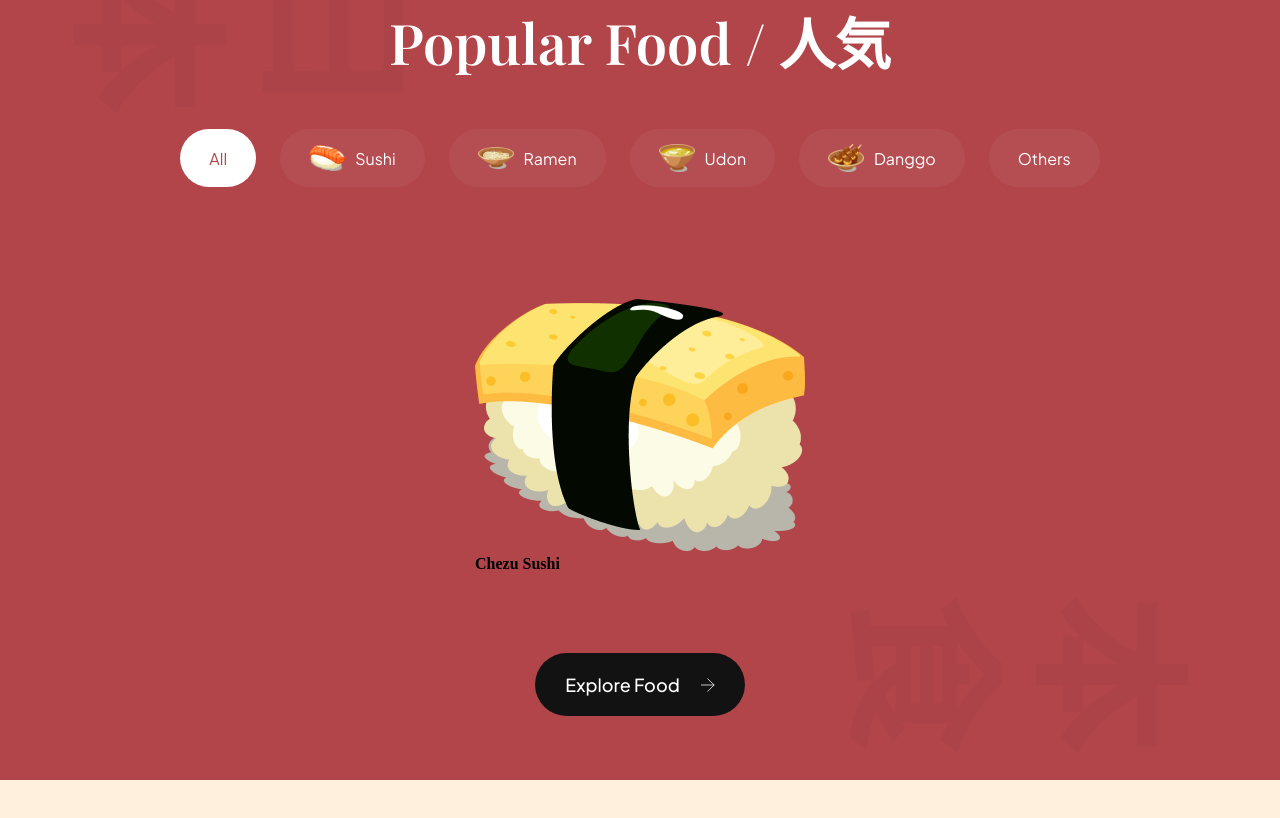
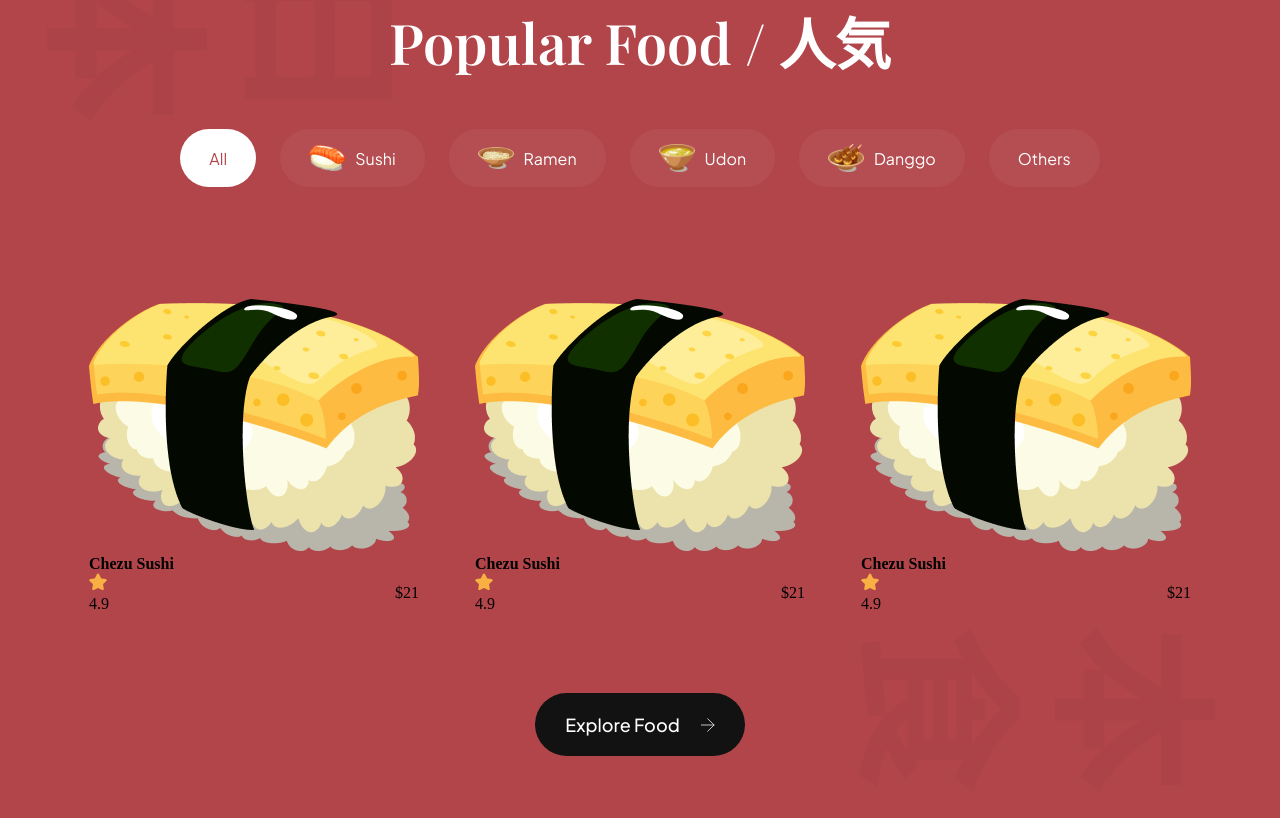
Before and after one commit to Ndundulu/Sushi-Application, a website built with Vite: page index.html in a window 1280 px wide. Shown: the part 1561-2379 px from the top of the page. Before the commit the page ends 2341 px from the top, so only its background shows below. Built offline with nearby package versions, Linux system fonts and the light colour scheme.

Commit message:
worked on the artical element and copy / pasted it to make three artical planing to edit the two articals the next day.

```diff
--- a/index.html
+++ b/index.html
@@ -111,8 +111,36 @@
     <div class="popular-foods__catalogue">
       <article class="popular-foods__card">
         <img class="popular-foods__card-image" src="assets/sushi-12.png" alt="Sushi-12"/>
-        <h4 class="popular-food__card-title">
-          Chezu Sushi</h4>
+        <h4 class="popular-food__card-title">Chezu Sushi</h4>
+        <div class="popular-food__card-details flex-between">
+          <div class="popular-food__card-rating">
+            <img src="assets/star.svg" alt="Star"/>
+            <p>4.9</p>
+          </div>
+          <p class="popular-food__card-price">$21</p>
+        </div>
+      </article>
+      <article class="popular-foods__card active-card">
+        <img class="popular-foods__card-image" src="assets/sushi-12.png" alt="Sushi-12"/>
+        <h4 class="popular-food__card-title">Chezu Sushi</h4>
+        <div class="popular-food__card-details flex-between">
+          <div class="popular-food__card-rating">
+            <img src="assets/star.svg" alt="Star"/>
+            <p>4.9</p>
+          </div>
+          <p class="popular-food__card-price">$21</p>
+        </div>
+      </article>
+      <article class="popular-foods__card">
+        <img class="popular-foods__card-image" src="assets/sushi-12.png" alt="Sushi-12"/>
+        <h4 class="popular-food__card-title">Chezu Sushi</h4>
+        <div class="popular-food__card-details flex-between">
+          <div class="popular-food__card-rating">
+            <img src="assets/star.svg" alt="Star"/>
+            <p>4.9</p>
+          </div>
+          <p class="popular-food__card-price">$21</p>
+        </div>
       </article>
     </div>
     <button class="popular-foods__button">Explore Food<img src="/assets/arrow-right.svg"/> </button>
```
